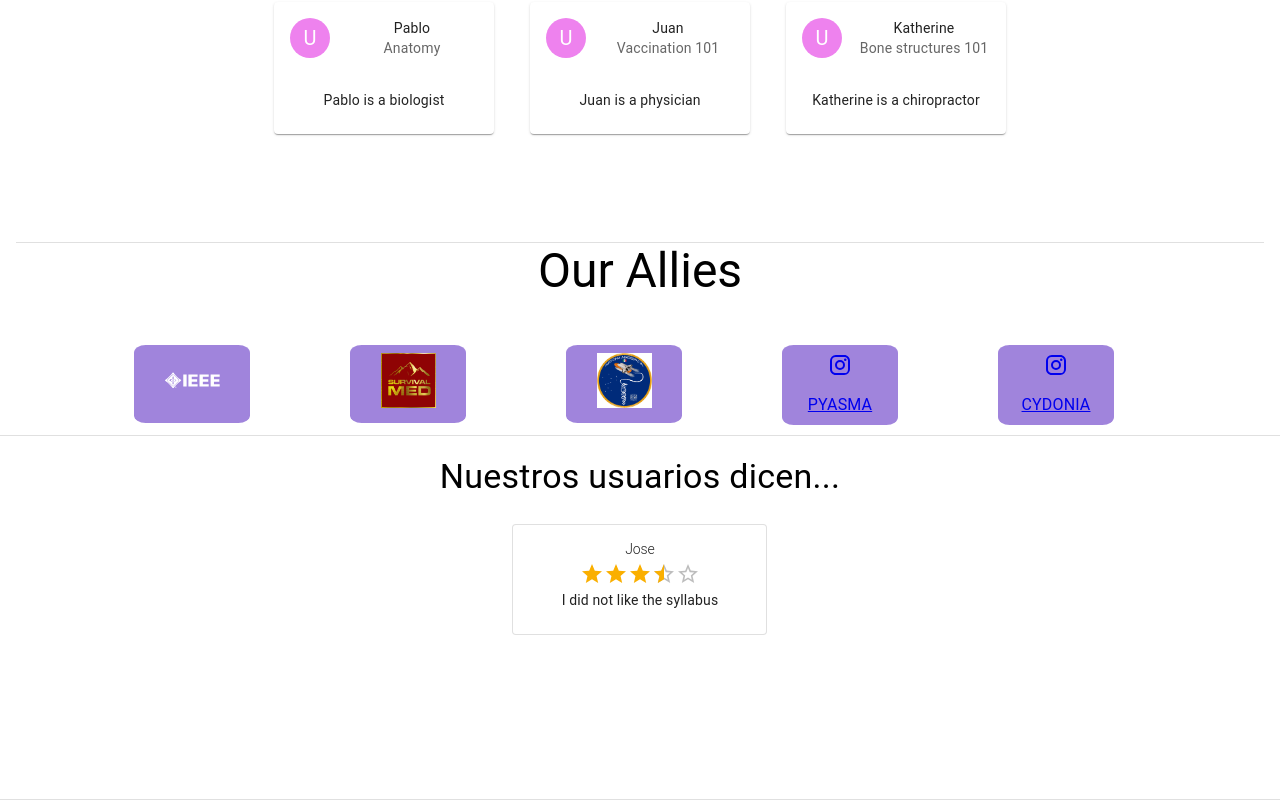
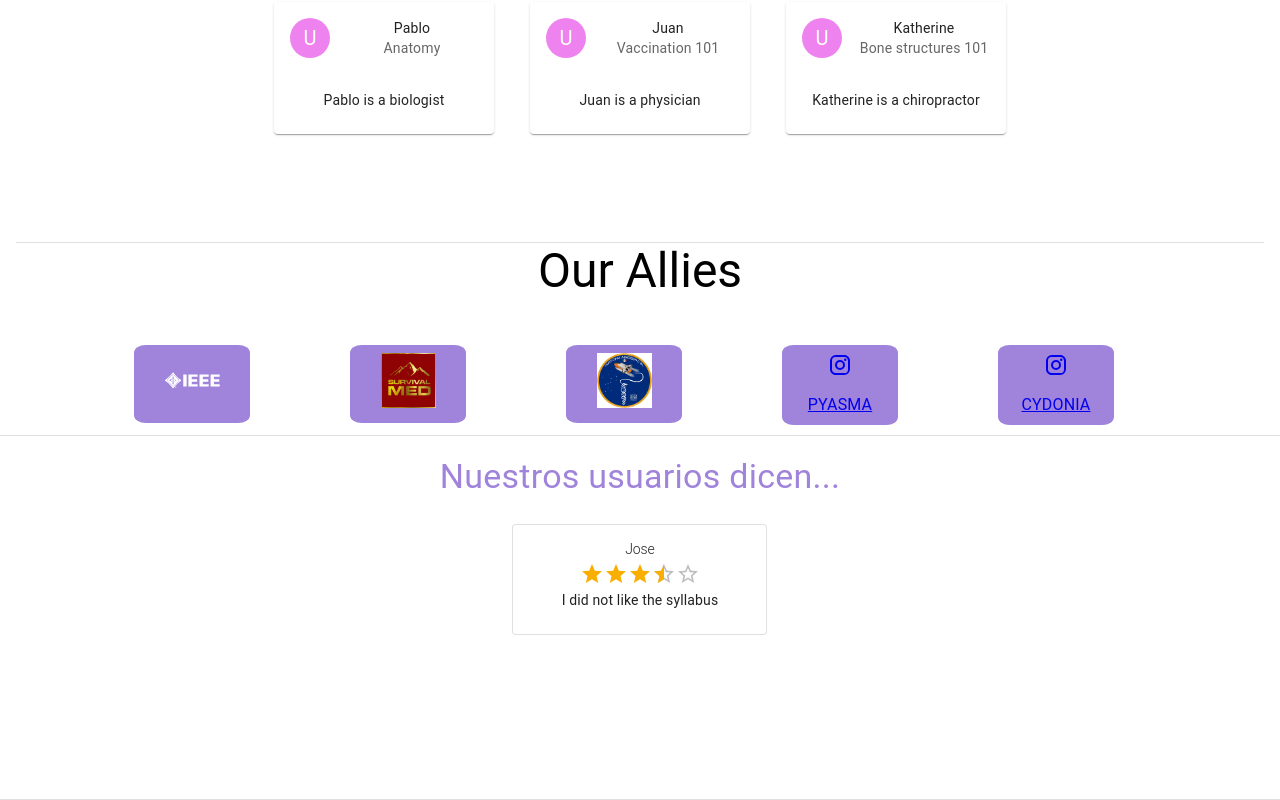
Before and after one commit to alcastle01/Amsir_Group, a React (Create React App) app in the folder amsir-page/: page / in a window 1280 px wide. Shown: the part 1024-1824 px from the top of the page. Built offline with nearby package versions, Linux system fonts and the light colour scheme.

Commit message:
fix href to open in new tab+ fix warning update color for title

```diff
--- a/amsir-page/src/pages/WelcomePage/WelcomePage.tsx
+++ b/amsir-page/src/pages/WelcomePage/WelcomePage.tsx
@@ -180,7 +180,7 @@ function WelcomePage() {
 										'color': 'white',
 								      	}
 								}} >
-									<a href={ally.url}>
+									<a href={ally.url} target='_blank' rel='noreferrer'>
 										{ally.logoImg ?
 											<img src={ally.logoImg} alt={ally.name} />
 											: <Stack alignItems='center' spacing={2}>
@@ -200,7 +200,7 @@ function WelcomePage() {
 				<br />
 				<Grid alignContent='center' alignItems='center' spacing={2} container direction='column'>
 					<Grid item>
-						<Typography variant='h4'>
+						<Typography variant='h4' sx={{ color: '#A084DC' }}>
 							Nuestros usuarios dicen...
 						</Typography>
 					</Grid>
```
